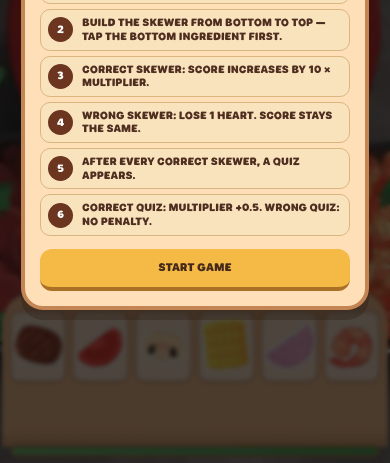
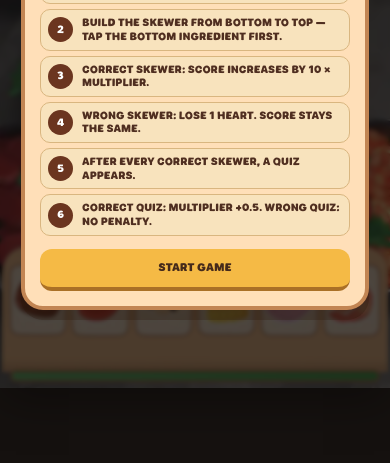
Before and after one commit to dr-iskandar/sate-match-game, a website built with Vite: page index.html in a window 390 px wide. Shown: the part 381-844 px from the top of the page. Built offline with nearby package versions, Linux system fonts and the light colour scheme.

Commit message:
fix: correct responsive stage override syntax

```diff
--- a/src/style.css
+++ b/src/style.css
@@ -1289,18 +1289,23 @@ body {
  * Keep every gameplay coordinate on that same canvas instead of stretching
  * positions independently on 18:9 / 19.5:9 phones.
  */
-.game-card,
+.game-card {
+  width: min(100vw, 430px, calc(100dvh * 0.5625));
+  height: auto;
+  aspect-ratio: 9 / 16;
+  max-width: none;
+  max-height: 100dvh;
+  flex: none;
+  border: 0;
+  border-radius: 0;
+  box-shadow: 0 12px 45px rgba(0, 0, 0, .35);
+}
+
 @media (min-width: 600px) {
   .game-card {
     width: min(100vw, 430px, calc(100dvh * 0.5625));
     height: auto;
     aspect-ratio: 9 / 16;
-    max-width: none;
-    max-height: 100dvh;
-    flex: none;
-    border: 0;
-    border-radius: 0;
-    box-shadow: 0 12px 45px rgba(0, 0, 0, .35);
   }
 }
 
```
